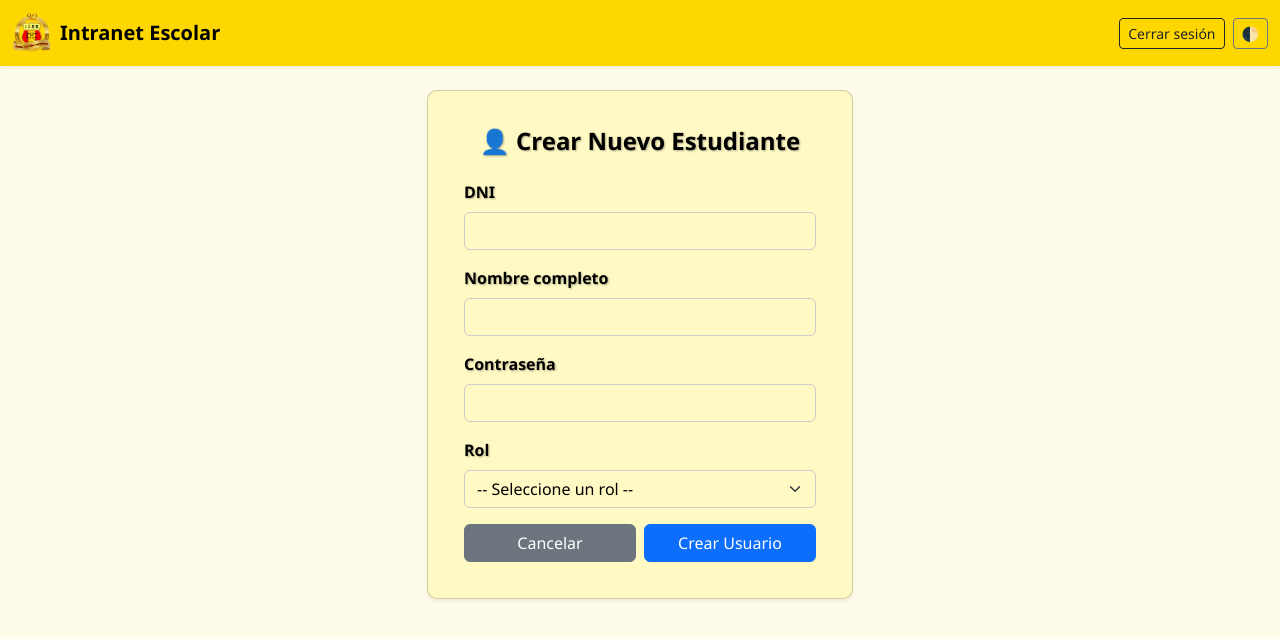
After one commit to NielCM0/DAC, a Flask app: template templates/crear_usuario_docente.html in a window 1280 px wide. The commit adds this page. Shown: the top 639 px of the page. Run offline with Flask 3, Linux system fonts and the light colour scheme; the template is opened without the code that fills it, so the values that code supplies are empty; some libraries are stand-ins or nearby versions.

Commit message:
mejoras en interfaz

```diff
--- a/app.py
+++ b/app.py
@@ -84,30 +84,79 @@ def crear_usuario():
         return redirect('/admin')
     return render_template('crear_usuario.html')
 
-@app.route('/crear_curso', methods=['GET', 'POST'])
-def crear_curso():
-    if session.get('rol') != 'admin':
+@app.route('/estudiantes')
+def estudiantes():
+    if session.get('rol') != 'docente':
         return redirect('/')
 
     conn = get_db_connection()
     cur = conn.cursor()
+    cur.execute("SELECT id, dni, nombre, rol FROM usuarios")
+    usuarios = cur.fetchall()
+    cur.close()
+    conn.close()
+
+    return render_template('estudiantes.html', usuarios=usuarios)
+
+@app.route('/crear_usuario_docente', methods=['GET', 'POST'])
+def crear_usuario_docente():
+    if session.get('rol') != 'docente':
+        return redirect('/')
+    if request.method == 'POST':
+        dni = request.form['dni']
+        nombre = request.form['nombre']
+        password = generate_password_hash(request.form['password'])
+        rol = request.form['rol']
+        conn = get_db_connection()
+        cur = conn.cursor()
+        cur.execute("INSERT INTO usuarios (dni, nombre, password, rol) VALUES (%s, %s, %s, %s)",
+                    (dni, nombre, password, rol))
+        conn.commit()
+        cur.close()
+        conn.close()
+        return redirect('/docente')
+    return render_template('crear_usuario_docente.html')
+
+@app.route('/crear_curso', methods=['GET', 'POST'])
+def crear_curso():
+    # Verificar si el usuario es un administrador
+    if session.get('rol') != 'admin':
+        return redirect('/')
+
+    # Conexión a la base de datos
+    conn = get_db_connection()
+    cur = conn.cursor()
 
     if request.method == 'POST':
+        # Obtener los datos del formulario
         nombre = request.form['nombre']
         docente_id = request.form['docente_id']
         grado = request.form['grado']
-        cur.execute("INSERT INTO cursos (nombre, docente_id, grado) VALUES (%s, %s, %s)", (nombre, docente_id, grado))
+        seccion = request.form['seccion']  # Obtener el valor de la sección
+
+        # Ejecutar la consulta para insertar el nuevo curso en la base de datos
+        cur.execute("INSERT INTO cursos (nombre, docente_id, grado, seccion) VALUES (%s, %s, %s, %s)",
+                    (nombre, docente_id, grado, seccion))
+
+        # Confirmar la transacción
         conn.commit()
+
+        # Cerrar la conexión a la base de datos
         cur.close()
         conn.close()
+
+        # Redirigir a la página de administración
         return redirect('/admin')
 
     # Si es GET, cargar los docentes disponibles
     cur.execute("SELECT id, nombre FROM usuarios WHERE rol = 'docente'")
     docentes = cur.fetchall()
+
+    # Cerrar la conexión a la base de datos
     cur.close()
     conn.close()
 
+    # Renderizar la plantilla con los docentes disponibles
     return render_template('crear_curso.html', docentes=docentes)
 
 @app.route('/eliminar_curso/<int:curso_id>', methods=['POST'])
@@ -192,7 +241,7 @@ def estudiante_panel():
     conn = get_db_connection()
     cur = conn.cursor()
     cur.execute("""
-        SELECT c.nombre, n.tipo, n.nota
+        SELECT c.nombre, c.seccion, n.tipo, n.nota
         FROM notas n
         JOIN cursos c ON c.id = n.curso_id
         WHERE n.estudiante_id = %s
@@ -203,7 +252,68 @@ def estudiante_panel():
     conn.close()
     return render_template('estudiante_panel.html', notas=notas)
 
+@app.route('/editar_usuario_docente/<int:id>', methods=['GET', 'POST'])
+def editar_usuario_docente(id):
+    if session.get('rol') != 'docente':
+        return redirect('/')
 
+    conn = get_db_connection()
+    cur = conn.cursor()
+
+    if request.method == 'POST':
+        nuevo_nombre = request.form['nombre']
+        cur.execute("UPDATE usuarios SET nombre = %s WHERE id = %s", (nuevo_nombre, id))
+        conn.commit()
+        cur.close()
+        conn.close()
+        return redirect('/docente')
+
+    cur.execute("SELECT * FROM usuarios WHERE id = %s", (id,))
+    usuario = cur.fetchone()
+    cur.close()
+    conn.close()
+    return render_template('editar_usuario.html', usuario=usuario)
+
+
+@app.route('/cambiar_contraseña_docente/<int:id>', methods=['GET', 'POST'])
+def cambiar_contraseña_docente(id):
+    if session.get('rol') != 'docente':
+        return redirect('/')
+    conn = get_db_connection()
+    cur = conn.cursor()
+
+    if request.method == 'POST':
+        nueva_clave = generate_password_hash(request.form['password'])
+        cur.execute("UPDATE usuarios SET password = %s WHERE id = %s", (nueva_clave, id))
+        conn.commit()
+        cur.close()
+        conn.close()
+        return redirect('/docente')
+
+    cur.execute("SELECT * FROM usuarios WHERE id = %s", (id,))
+    usuario = cur.fetchone()
+    cur.close()
+    conn.close()
+    return render_template('cambiar_contraseña.html', usuario=usuario)
+
+@app.route('/eliminar_usuario_docente/<int:id>', methods=['POST'])
+def eliminar_usuario_docente(id):
+    if session.get('rol') != 'docente':
+        return redirect('/')
+
+    conn = get_db_connection()
+    cur = conn.cursor()
+
+    # Eliminar relaciones antes de borrar el usuario
+    cur.execute("DELETE FROM estudiantes_cursos WHERE estudiante_id = %s", (id,))
+    cur.execute("DELETE FROM notas WHERE estudiante_id = %s", (id,))
+    cur.execute("DELETE FROM cursos WHERE docente_id = %s", (id,))
+    cur.execute("DELETE FROM usuarios WHERE id = %s", (id,))
+
+    conn.commit()
+    cur.close()
+    conn.close()
+    return redirect('/docente')
 
 @app.route('/editar_usuario/<int:id>', methods=['GET', 'POST'])
 def editar_usuario(id):
@@ -274,7 +384,7 @@ def ver_cursos():
     conn = get_db_connection()
     cur = conn.cursor()
     cur.execute("""
-        SELECT c.id, c.nombre, u.nombre AS docente
+        SELECT c.id, c.nombre, c.seccion, u.nombre AS docente
         FROM cursos c
         JOIN usuarios u ON c.docente_id = u.id
     """)
--- /dev/null
+++ b/templates/crear_usuario_docente.html
@@ -0,0 +1,62 @@
+{% extends 'base.html' %}
+
+{% block title %}Crear Usuario{% endblock %}
+
+{% block content %}
+<div class="row justify-content-center">
+    <div class="col-lg-6 col-md-8 col-sm-12">
+        <div class="card shadow-sm">
+            <div class="card-body">
+                <h4 class="card-title mb-4 text-center">👤 Crear Nuevo Estudiante</h4>
+                <form method="post">
+                    <div class="mb-3">
+                        <label for="dni" class="form-label">DNI</label>
+                        <input type="text" class="form-control" name="dni" id="dni" required onblur="consultarReniec()">
+                    </div>
+
+                    <div class="mb-3">
+                        <label for="nombre" class="form-label">Nombre completo</label>
+                        <input type="text" class="form-control" name="nombre" id="nombre" required>
+                    </div>
+
+                    <div class="mb-3">
+                        <label for="password" class="form-label">Contraseña</label>
+                        <input type="password" class="form-control" name="password" id="password" required>
+                    </div>
+
+                    <div class="mb-3">
+                        <label for="rol" class="form-label">Rol</label>
+                        <select class="form-select" name="rol" id="rol" required>
+                            <option value="">-- Seleccione un rol --</option>
+                            <option value="estudiante">Estudiante</option>
+                        </select>
+                    </div>
+
+                    <div class="d-flex flex-column flex-sm-row justify-content-between gap-2">
+                        <a href="/docente" class="btn btn-secondary w-100">Cancelar</a>
+                        <button type="submit" class="btn btn-primary w-100">Crear Usuario</button>
+                    </div>
+                </form>
+            </div>
+        </div>
+    </div>
+</div>
+
+<script>
+function consultarReniec() {
+    const dni = document.getElementById('dni').value;
+    if (dni.length === 8) {
+        fetch(`/api/reniec/${dni}`)
+            .then(res => res.json())
+            .then(data => {
+                if (data.nombre) {
+                    document.getElementById('nombre').value = data.nombre;
+                } else {
+                    alert('No se encontró el DNI.');
+                }
+            })
+            .catch(() => alert('Error al conectar con RENIEC.'));
+    }
+}
+</script>
+{% endblock %}
--- a/templates/estudiante_panel.html
+++ b/templates/estudiante_panel.html
@@ -15,6 +15,7 @@
                     <thead class="table-light">
                         <tr>
                             <th>Curso</th>
+                            <th>Seccion</th>
                             <th>Tipo de Evaluación</th>
                             <th>Nota</th>
                         </tr>
@@ -23,6 +24,7 @@
                         {% for item in notas %}
                         <tr>
                             <td>{{ item.nombre }}</td>
+                            <td>{{ item.seccion }}</td>
                             <td>{{ item.tipo }}</td>
                             <td>{{ item.nota }}</td>
                         </tr>
--- a/templates/ver_cursos.html
+++ b/templates/ver_cursos.html
@@ -16,6 +16,7 @@
                     <tr>
                         <th>ID</th>
                         <th>Curso</th>
+                        <th>Seccion</th>
                         <th>Docente</th>
                         <th>Acciones</th>
                     </tr>
@@ -25,6 +26,7 @@
                     <tr>
                         <td>{{ curso.id }}</td>
                         <td>{{ curso.nombre }}</td>
+                        <td>{{ curso.seccion }}</td>
                         <td>{{ curso.docente }}</td>
                         <td>
                             <form method="post" action="/eliminar_curso/{{ curso.id }}" onsubmit="return confirm('¿Estás seguro de eliminar este curso?')">
```
Also changed, not shown: templates/crear_curso.html (+17 -0 lines), templates/docente_panel.html (+10 -0 lines), templates/estudiantes.html (added, +43 -0 lines).
